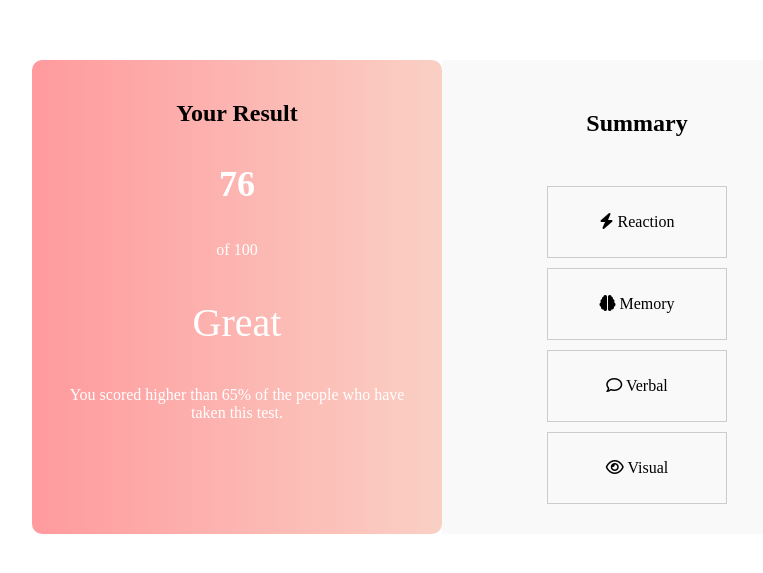
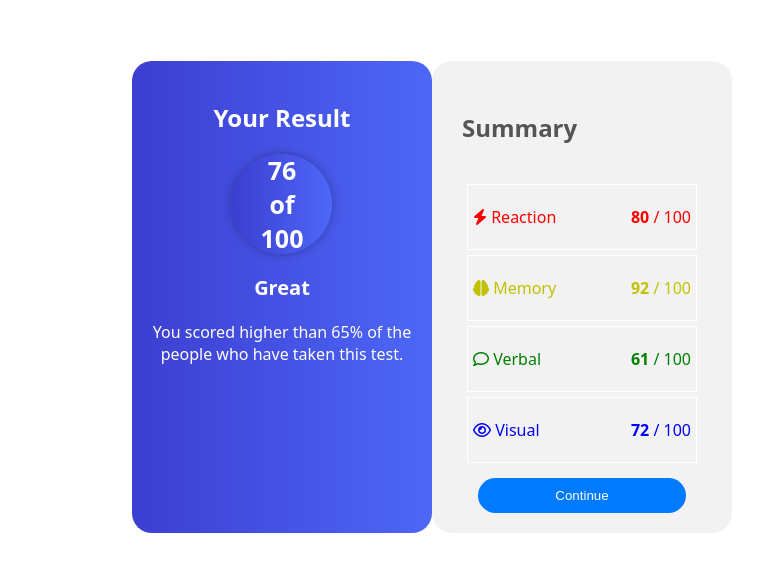
Before and after one commit to CJD115/Result-Build, a plain HTML site: page index.html in a window 1280 px wide. Shown: the part 111-684 px from the top of the page, without its empty margins (208-971 px from the left). Drawn offline with Linux system fonts and the light colour scheme.

Commit message:
Updated style and polished design

```diff
--- a/index.html
+++ b/index.html
@@ -11,6 +11,9 @@
     <link rel="stylesheet" href="styles.css">
     <link rel="icon" href="./favicon.ico" type="image/x-icon">
     <link rel="stylesheet" href="https://cdnjs.cloudflare.com/ajax/libs/font-awesome/6.4.0/css/all.min.css" integrity="sha512-iecdLmaskl7CVkqkXNQ/ZH/XLlvWZOJyj7Yy7tcenmpD1ypASozpmT/E0iPtmFIB46ZmdtAc9eNBvH0H/ZpiBw==" crossorigin="anonymous" referrerpolicy="no-referrer" />
+    <link rel="preconnect" href="https://fonts.googleapis.com">
+    <link rel="preconnect" href="https://fonts.gstatic.com" crossorigin>
+    <link href="https://fonts.googleapis.com/css2?family=Open+Sans:ital,wght@0,300..800;1,300..800&display=swap" rel="stylesheet">
 
   </head>
 
@@ -22,10 +25,12 @@
                     <div class="result">
                         <h2>Your Result</h2>
                         <div class="score">
-                            <p>76</p>
-                        </div>
-                        <div>
-                            <p class="out-off">of 100</p>
+                            <div class="score-wrapper">
+                                <p class="sevensix">76</p>
+                                <div>
+                                    <p class="out-off">of 100</p>
+                                </div>
+                            </div>
                         </div>
                         <div>
                             <p class="great">Great</p>
@@ -44,21 +49,29 @@
                     <div class="box">
                         <div class="reaction">
                             <p><i class="fas fa-bolt"></i> Reaction</p>
+                            <p><strong>80</strong> / 100</p>
                         </div>
 
                         <div class="memory">
                             <p><i class="fas fa-brain"></i> Memory</p>
+                            <p><strong>92</strong> / 100</p>
                         </div>
 
                         <div class="verbal">
                             <p><i class="far fa-comment"></i> Verbal</p>
+                            <p><strong>61</strong> / 100</p>
                         </div>
 
                         <div class="visual">
                             <p><i class="far fa-eye"></i> Visual</p>
+                            <p><strong>72</strong> / 100</p>
                         </div>
                     </div>
+                    <div class="button">
+                        <button>Continue</button>
+                    </div>
                 </div>
+
             </main>
         </div>
     </div>
--- a/styles.css
+++ b/styles.css
@@ -7,7 +7,7 @@
 
 .content {
     width: 80%;
-    max-width: 800px;
+    max-width: 600px;
 }
 
 .columns {
@@ -22,58 +22,155 @@
 
 .great {
     color: #ffffff;
-    font-size: 40px;
+    font-size: 20px;
+    font-weight: bold;
+    font-family: system-ui, -apple-system, BlinkMacSystemFont, 'Segoe UI', Roboto, Oxygen, Ubuntu, Cantarell, 'Open Sans', 'Helvetica Neue', sans-serif;
 }
 
 .scored-text {
     color: #ffffff;
+    font-family: system-ui, -apple-system, BlinkMacSystemFont, 'Segoe UI', Roboto, Oxygen, Ubuntu, Cantarell, 'Open Sans', 'Helvetica Neue', sans-serif;
 }
 
 .result-column {
-    background: linear-gradient(to right, #ff9a9e, #fad0c4);
+    background: linear-gradient(to right, #3c3ed1, #4d67f7);
     padding: 20px;
-    border-radius: 10px;
+    border-radius: 20px;
 }
 
 .result {
     text-align: center;
+    color: #ffffff;
+    font-family: system-ui, -apple-system, BlinkMacSystemFont, 'Segoe UI', Roboto, Oxygen, Ubuntu, Cantarell, 'Open Sans', 'Helvetica Neue', sans-serif;
+}
+
+.sevensix,
+.out-off {
+    width: 50px;
+    text-align: center;
+}
+
+.score-wrapper {
+    display: flex;
+    flex-direction: column;
+    align-items: center;
+}
+
+.score {
+
+    display: flex;
+    flex-direction: column;
+    position: relative;
+    width: 100px;
+    height: 100px;
+    background: linear-gradient(to right, #3c3ed1, #4d67f7);
+    border-radius: 50%;
+    display: flex;
+    justify-content: center;
+    align-items: center;
+    margin: 0 auto;
+    margin-bottom: 20px;
+    box-shadow: 0px 0px 10px rgba(0, 0, 0, 0.3);
 }
 
 .score p {
-    font-size: 36px;
+    font-size: 25px;
     font-weight: bold;
+    font-family: system-ui, -apple-system, BlinkMacSystemFont, 'Segoe UI', Roboto, Oxygen, Ubuntu, Cantarell, 'Open Sans', 'Helvetica Neue', sans-serif;
     color: #ffffff;
+    margin: 0;
 }
 
 .out-off {
-    margin-top: 5px;
-    color: #ffffff;
+    text-align: center;
+    color: #000000;
 }
 
 
 .summary-column {
-    background-color: #f9f9f9;
+    background: #f2f2f2;
+    padding: 20px;
+    border-radius: 20px;
 }
 
 .summary {
-    text-align: center;
-    padding: 20px;
+    text-align: left;
+    display: flex;
+    font-family: system-ui, -apple-system, BlinkMacSystemFont, 'Segoe UI', Roboto, Oxygen, Ubuntu, Cantarell, 'Open Sans', 'Helvetica Neue', sans-serif;
+    padding: 10px;
+    color: #555;
 }
 
 .box {
     display: flex;
     flex-wrap: wrap;
     justify-content: space-around;
-    padding: 10px;
+    padding: 10px 15px;
 }
 
 .reaction,
 .memory,
 .verbal,
 .visual {
-    flex-basis: 45%;
-    margin-bottom: 10px;
-    padding: 10px;
+    font-family: system-ui, -apple-system, BlinkMacSystemFont, 'Segoe UI', Roboto, Oxygen, Ubuntu, Cantarell, 'Open Sans', 'Helvetica Neue', sans-serif;
+    flex: 2 1 45%;
+    margin-bottom: 5px;
+    padding: 5px;
     text-align: center;
-    border: 1px solid #ccc;
+    border: 1px solid #ffffff;
 }
+
+.reaction {
+    color: red;
+    display: flex;
+    flex-direction: row;
+    justify-content: space-between;
+}
+
+.memory {
+    color: rgb(193, 193, 0);
+    display: flex;
+    flex-direction: row;
+    justify-content: space-between;
+}
+
+.verbal {
+    color: green;
+    display: flex;
+    flex-direction: row;
+    justify-content: space-between;
+}
+
+.visual {
+    color: blue;
+    display: flex;
+    flex-direction: row;
+    justify-content: space-between;
+}
+
+.button {
+    text-align: center;
+}
+
+.button button {
+    padding: 10px 20px;
+    background-color: #007bff;
+    color: #fff;
+    border: none;
+    border-radius: 20px;
+    cursor: pointer;
+    width: 80%;
+}
+
+.button button:hover {
+    background-color: rgb(68, 0, 255);
+}
+
+@media only screen and (max-width: 768px) {
+    .reaction,
+    .memory,
+    .verbal,
+    .visual {
+        flex: 1 0 100%;
+    }
+}
```
